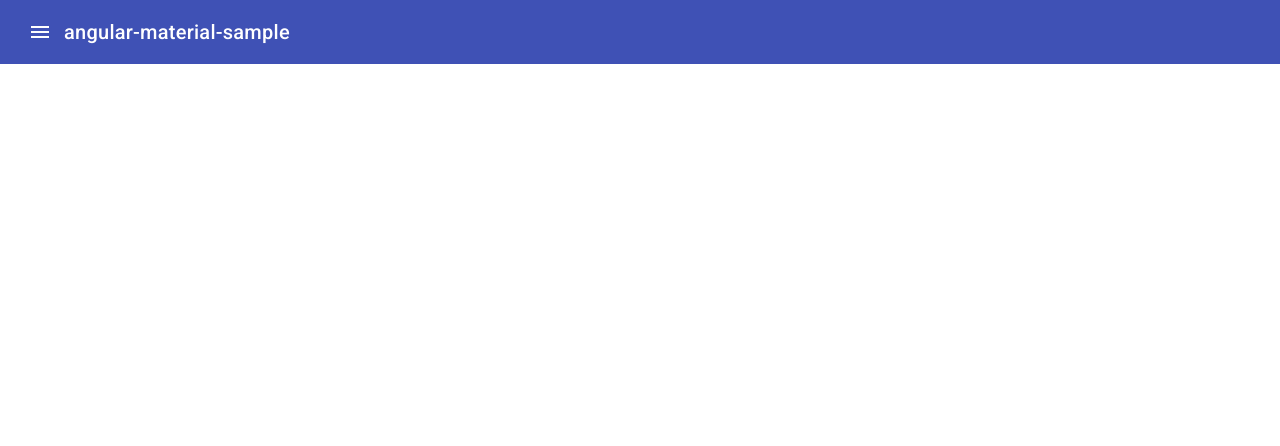
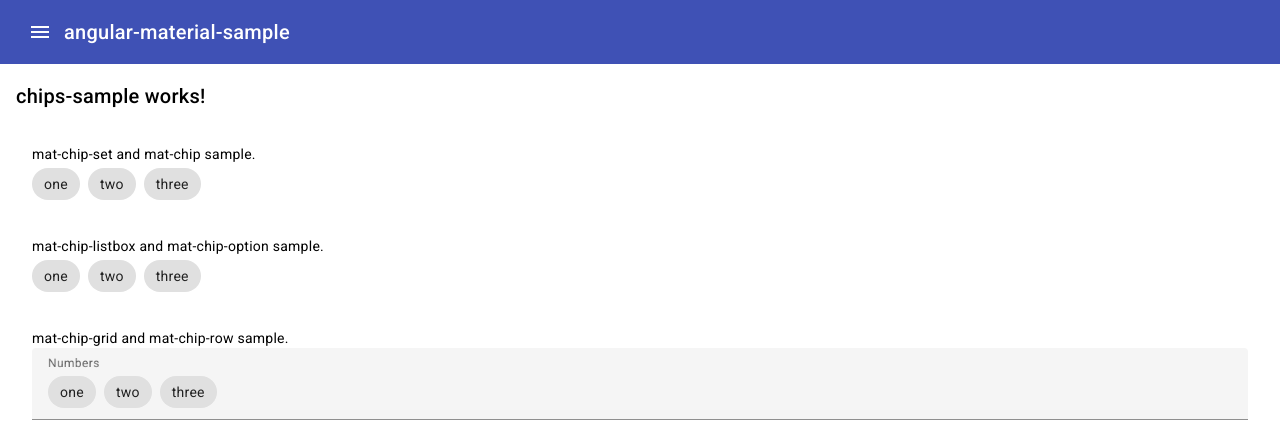
Before and after one commit to nakamurakko/angular-material-sample, an Angular app: page /chips-sample in a window 1280 px wide. Before the commit this address led to /. Shown: the top 446 px of the page. Built offline with nearby package versions, Linux system fonts and the light colour scheme.

Commit message:
Chips サンプル追加。

```diff
--- a/src/app/app-routing.module.ts
+++ b/src/app/app-routing.module.ts
@@ -3,6 +3,7 @@ import { RouterModule, Routes } from '@angular/router';
 
 import { BadgeSampleComponent } from './badge-sample/badge-sample.component';
 import { CheckboxSampleComponent } from './checkbox-sample/checkbox-sample.component';
+import { ChipsSampleComponent } from './chips-sample/chips-sample.component';
 import { DialogSampleComponent } from './dialog-sample/dialog-sample.component';
 import { FormFieldSampleComponent } from './form-field-sample/form-field-sample.component';
 import { IconSampleComponent } from './icon-sample/icon-sample.component';
@@ -14,6 +15,7 @@ const routes: Routes = [
   { path: '', redirectTo: '/', pathMatch: 'full' },
   { path: 'badge-sample', component: BadgeSampleComponent },
   { path: 'checkbox-sample', component: CheckboxSampleComponent },
+  { path: 'chips-sample', component: ChipsSampleComponent },
   { path: 'dialog-sample', component: DialogSampleComponent },
   { path: 'form-field-sample', component: FormFieldSampleComponent },
   { path: 'icon-sample', component: IconSampleComponent },
--- a/src/app/app.component.html
+++ b/src/app/app.component.html
@@ -9,6 +9,8 @@
             routerLink="/badge-sample">badge-sample</button>
     <button mat-menu-item
             routerLink="/checkbox-sample">checkbox-sample</button>
+    <button mat-menu-item
+            routerLink="/chips-sample">chips-sample</button>
     <button mat-menu-item
             routerLink="/dialog-sample">dialog-sample</button>
     <button mat-menu-item
--- a/src/app/app.module.ts
+++ b/src/app/app.module.ts
@@ -3,6 +3,7 @@ import { FormsModule } from '@angular/forms';
 import { MatBadgeModule } from '@angular/material/badge';
 import { MatButtonModule } from '@angular/material/button';
 import { MatCheckboxModule } from '@angular/material/checkbox';
+import { MatChipsModule } from '@angular/material/chips';
 import { MatDialogModule } from '@angular/material/dialog';
 import { MatFormFieldModule } from '@angular/material/form-field';
 import { MatIconModule } from '@angular/material/icon';
@@ -18,6 +19,7 @@ import { AppRoutingModule } from './app-routing.module';
 import { AppComponent } from './app.component';
 import { BadgeSampleComponent } from './badge-sample/badge-sample.component';
 import { CheckboxSampleComponent } from './checkbox-sample/checkbox-sample.component';
+import { ChipsSampleComponent } from './chips-sample/chips-sample.component';
 import { ConfirmDialogComponent } from './dialog-sample/confirm-dialog/confirm-dialog.component';
 import { DialogSampleComponent } from './dialog-sample/dialog-sample.component';
 import { FormFieldSampleComponent } from './form-field-sample/form-field-sample.component';
@@ -31,6 +33,7 @@ import { SelectSampleComponent } from './select-sample/select-sample.component';
     AppComponent,
     BadgeSampleComponent,
     CheckboxSampleComponent,
+    ChipsSampleComponent,
     ConfirmDialogComponent,
     DialogSampleComponent,
     FormFieldSampleComponent,
@@ -47,6 +50,7 @@ import { SelectSampleComponent } from './select-sample/select-sample.component';
     MatBadgeModule,
     MatButtonModule,
     MatCheckboxModule,
+    MatChipsModule,
     MatDialogModule,
     MatFormFieldModule,
     MatIconModule,
--- /dev/null
+++ b/src/app/chips-sample/chips-sample.component.html
@@ -0,0 +1,42 @@
+<h2>chips-sample works!</h2>
+
+<div class="div-padding">
+  <label>mat-chip-set and mat-chip sample.</label>
+
+  <mat-chip-set>
+    <mat-chip *ngFor="let value of numbers">
+      {{value}}
+    </mat-chip>
+  </mat-chip-set>
+</div>
+
+<div class="div-padding">
+  <label>mat-chip-listbox and mat-chip-option sample.</label>
+
+  <mat-chip-listbox>
+    <mat-chip-option *ngFor="let value of numbers">
+      {{value}}
+    </mat-chip-option>
+  </mat-chip-listbox>
+</div>
+
+<div class="div-padding">
+  <label>mat-chip-grid and mat-chip-row sample.</label>
+
+  <div>
+    <mat-form-field class="form-field-width-stretch">
+      <mat-label>Numbers</mat-label>
+      <mat-chip-grid #matChipGrid>
+        <mat-chip-row *ngFor="let value of numbers">
+          {{value}}
+        </mat-chip-row>
+
+        <input placeholder="input number"
+               [matChipInputAddOnBlur]="true"
+               [matChipInputFor]="matChipGrid"
+               [matChipInputSeparatorKeyCodes]="separatorKeysCodes"
+               (matChipInputTokenEnd)="addNumer($event)" />
+      </mat-chip-grid>
+    </mat-form-field>
+  </div>
+</div>
--- /dev/null
+++ b/src/app/chips-sample/chips-sample.component.ts
@@ -0,0 +1,31 @@
+import { ENTER } from '@angular/cdk/keycodes';
+import { Component } from '@angular/core';
+import { MatChipInputEvent } from '@angular/material/chips';
+
+/**
+ * Chips サンプル。
+ */
+@Component({
+  selector: 'app-chips-sample',
+  templateUrl: './chips-sample.component.html',
+  styleUrls: ['./chips-sample.component.css']
+})
+export class ChipsSampleComponent {
+  public numbers: Array<string> = ['one', 'two', 'three'];
+
+  public readonly separatorKeysCodes: Array<number> = [ENTER];
+
+  /**
+   * 数字を追加する。
+   *
+   * @param event イベントデータ。
+   */
+  public addNumer(event: MatChipInputEvent): void {
+    if (!event.value) {
+      return;
+    }
+
+    this.numbers.push(event.value);
+    event.chipInput?.clear();
+  }
+}
```
Also changed, not shown: src/app/chips-sample/chips-sample.component.css (added), 1 other file (tests, documents, lock files or other folders).
